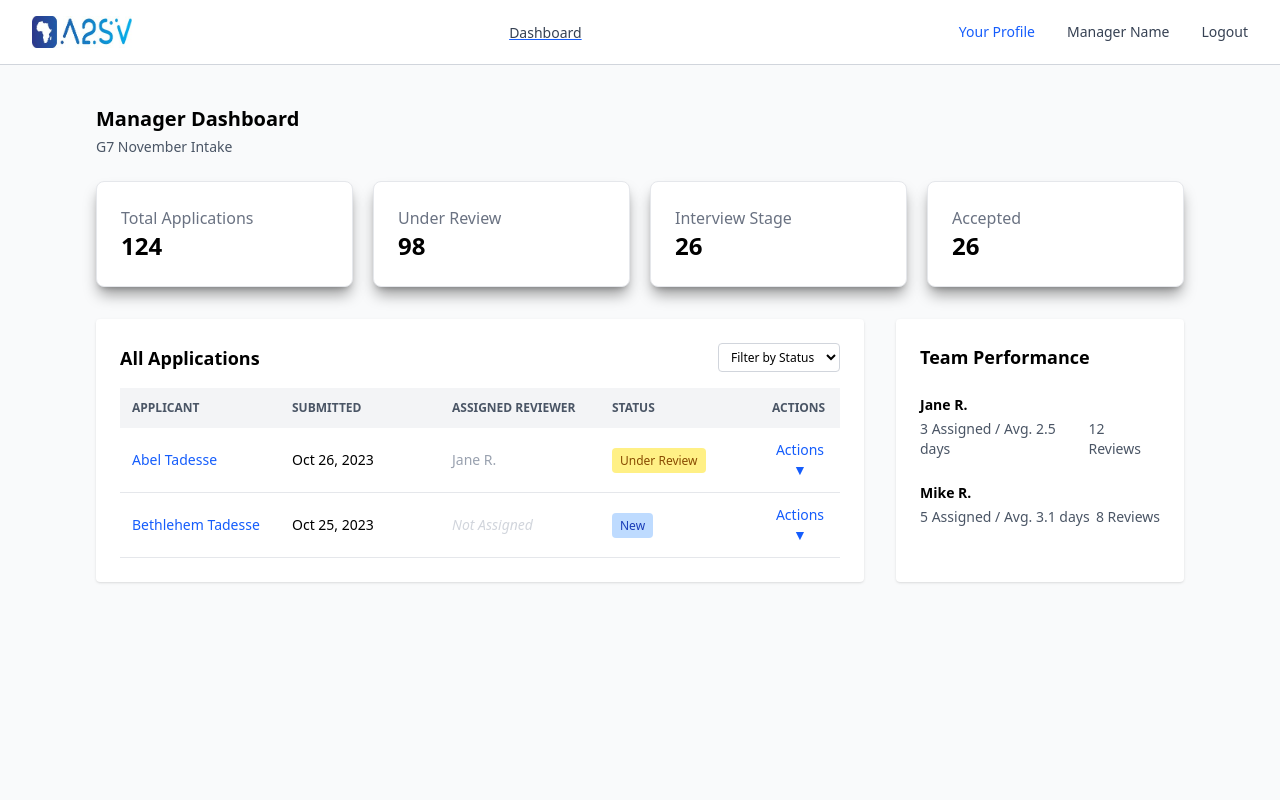
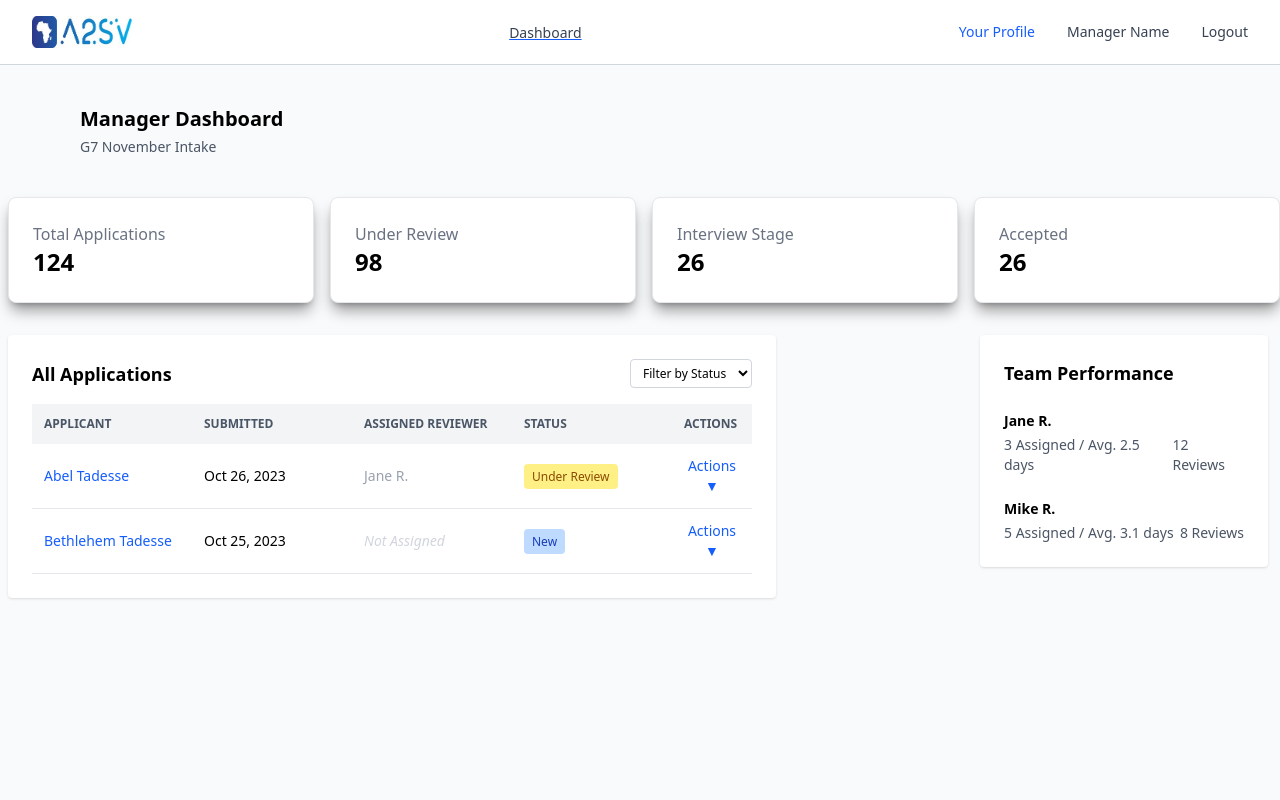
Before and after one commit to sidocoder/a2sv-starter--project-g69, a Next.js app: page /manager in a window 1280 px wide. Shown: the top 800 px of the page. Built offline with nearby package versions, Linux system fonts and the light colour scheme.

Commit message:
fix styling error of manager detail page

```diff
--- a/src/app/manager/[id]/page.tsx
+++ b/src/app/manager/[id]/page.tsx
@@ -11,7 +11,7 @@ export default function ManagerDetailPage() {
         <div className="text-sm text-gray-700  pr-20 flex items-center">
           <p className="mr-5">Sarah Manager</p>
           <button className="hover:underline">Logout</button>
-        </div>
+        </div>g
       </div>
 
       {/* Main Content */}
--- a/src/app/manager/components/ApplicationsTable.tsx
+++ b/src/app/manager/components/ApplicationsTable.tsx
@@ -111,7 +111,7 @@ export default function ApplicationsTable() {
                     </Link>
                     <div className="relative group">
                       <button
-                        className="block w-full text-left px-4 py-2 hover:bg-gray-100 flex justify-between items-center"
+                        className="flex w-full text-left px-4 py-2 hover:bg-gray-100 justify-between items-center"
                         onClick={() =>
                           setOpenAssignId(openAssignId === id ? null : id)
                         }
--- a/src/app/manager/components/SummaryCard.tsx
+++ b/src/app/manager/components/SummaryCard.tsx
@@ -16,7 +16,7 @@ export default function SummaryCard({
 }: SummaryCardProps) {
   return (
     <div
-      className={`bg-white rounded-lg p-6 flex items-center space-x-4 border border-gray-200 ${className}`}
+      className={`bg-white rounded-lg  p-6 flex items-center space-x-4 border border-gray-200 ${className}`}
       style={{
         boxShadow: "0 10px 15px -3px rgba(0, 0, 0, 0.4), 0 4px 6px -4px rgba(0, 0, 0, 0.3)",
       }}
--- a/src/app/manager/components/SummaryCards.tsx
+++ b/src/app/manager/components/SummaryCards.tsx
@@ -5,7 +5,7 @@ import SummaryCard from "./SummaryCard";
 
 export default function SummaryCards() {
   return (
-    <div className="grid grid-cols-1 sm:grid-cols-4 gap-5">
+    <div className="grid grid-cols-1 sm:grid-cols-4 gap-4">
       <SummaryCard title="Total Applications" value={124} />
       <SummaryCard title="Under Review" value={98} />
       <SummaryCard title="Interview Stage" value={26} />
--- a/src/app/manager/page.tsx
+++ b/src/app/manager/page.tsx
@@ -9,16 +9,20 @@ export default function ManagerDashboard() {
   return (
     <div className="min-h-screen bg-gray-50 flex flex-col">
       <Header />
-      <main className="flex-grow max-w-7xl mx-auto px-8  mb-50 py-10 flex flex-col gap-8">
+      <main className="flex-grow w-full  max-w-7xl mx-auto px-0 mb-50 py-10 flex flex-col gap-8">
         <section className="flex-grow">
-          <h1 className="text-xl font-bold mb-1">Manager Dashboard</h1>
-          <p className="mb-6 text-gray-600 text-sm">G7 November Intake</p>
+          <div className='ml-20 mb-10'><h1 className="text-xl font-bold mb-1">Manager Dashboard</h1>
+          <p className="mb-6 text-gray-600 text-sm">G7 November Intake</p></div>
 
-          <SummaryCards />
+         <div className='ml-2'> <SummaryCards /></div>
 
-          <div className="flex gap-8 mt-8 flex-wrap">
-            <ApplicationsTable />
-            <TeamPerformance />
+          <div className="flex gap-8 ml-2  mt-8 flex-wrap">
+            <div className='mr-43'>
+              <ApplicationsTable />
+            </div>
+            <div className='mr-1'>
+              <TeamPerformance />
+            </div>
           </div>
         </section>
       </main>
```
